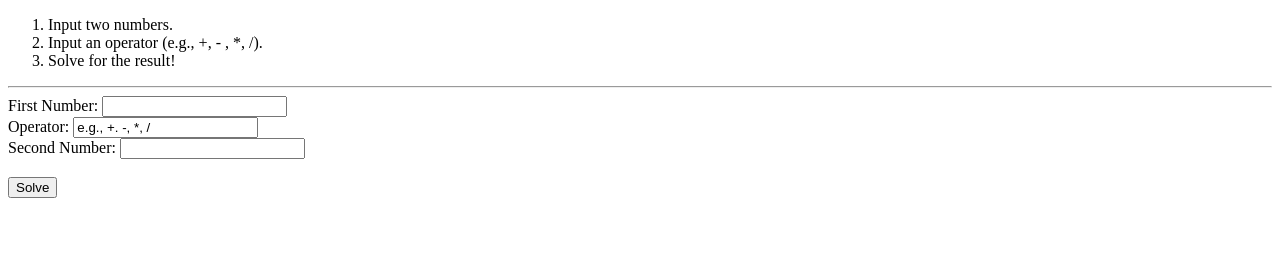
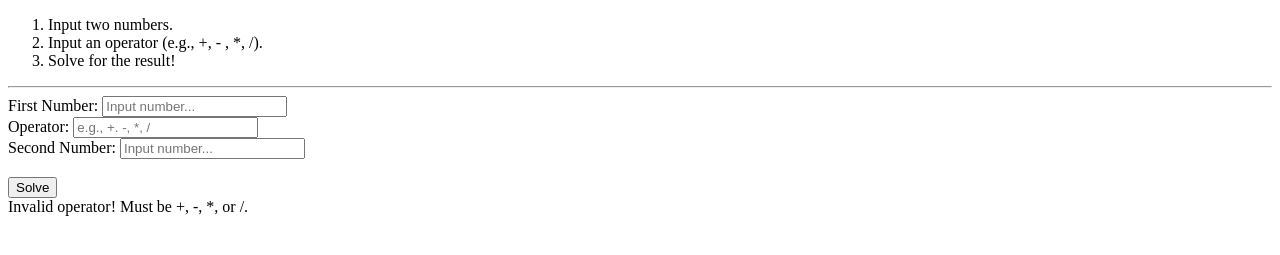
Before and after one commit to agdavid/jquery-calculator, a plain HTML site: page index.html in a window 1280 px wide. Both pictures are taken after a click on the button "Solve". Shown: the part 105-360 px from the top of the page. Drawn offline with nearby package versions, Linux system fonts and the light colour scheme.

Commit message:
add JS to validate operator

```diff
--- a/index.html
+++ b/index.html
@@ -14,9 +14,9 @@
   </ol>
 
   <hr>
-  First Number: <input type="number" id="num1" value="Input number..."><br />
-  Operator: <input type="text" id="operator" value="e.g., +. -, *, /"><br />
-  Second Number: <input type="number" id="num2" value="Input number..."><br />
+  First Number: <input type="number" id="num1" placeholder="Input number..."><br />
+  Operator: <input type="text" id="operator" placeholder="e.g., +. -, *, /"><br />
+  Second Number: <input type="number" id="num2" placeholder="Input number..."><br />
 
   <br />
   <input type="button" id="solve" value="Solve">
--- a/js/math.js
+++ b/js/math.js
@@ -1,13 +1,22 @@
 function doMath() {
+  $('#solve').on('click', function() {
+    var num1 = parseInt($('#num1').val());
+    var num2 = parseInt($('#num2').val());
+    var operator = $('#operator').val();
 
-  var num1 = $('#num1').val().parseInt();
-  var num2 = $('#num2').val().parseInt();
-  var operator = ('#operator').val();
+    validate(num1, num2, operator);
+  })
+}
 
-  result(num1, num2, operator);
+function validate(num1, num2, operator) {
+  if (operator === '+' || operator === '-' || operator === '*' || operator === '/') {
 
+  } else {
+    console.log('Invalid operator! Must be +, -, *, or \/.')
+    $('#result').append('Invalid operator! Must be +, -, *, or \/.')
+  }
 }
 
 $(document).ready(function() {
-
+  doMath();
 });
```
